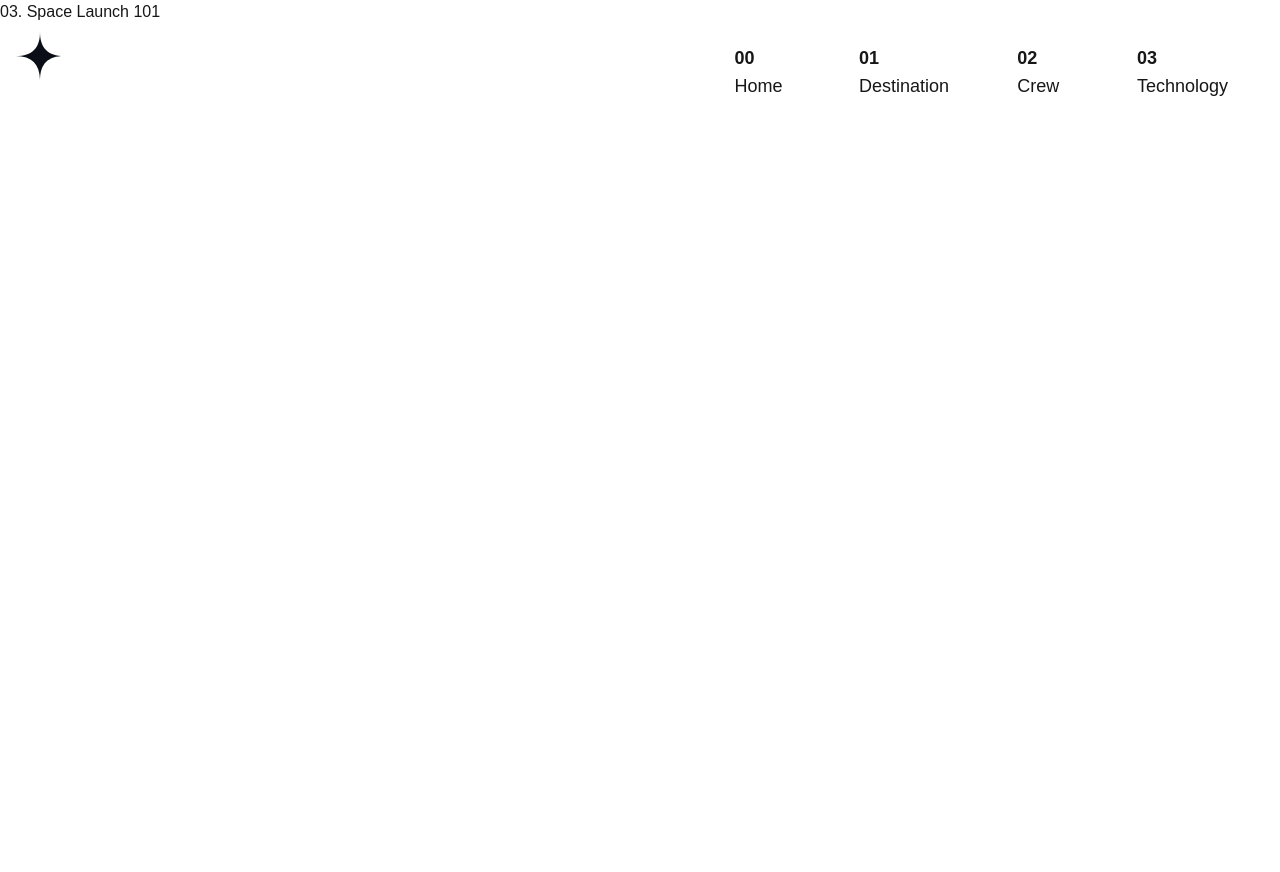
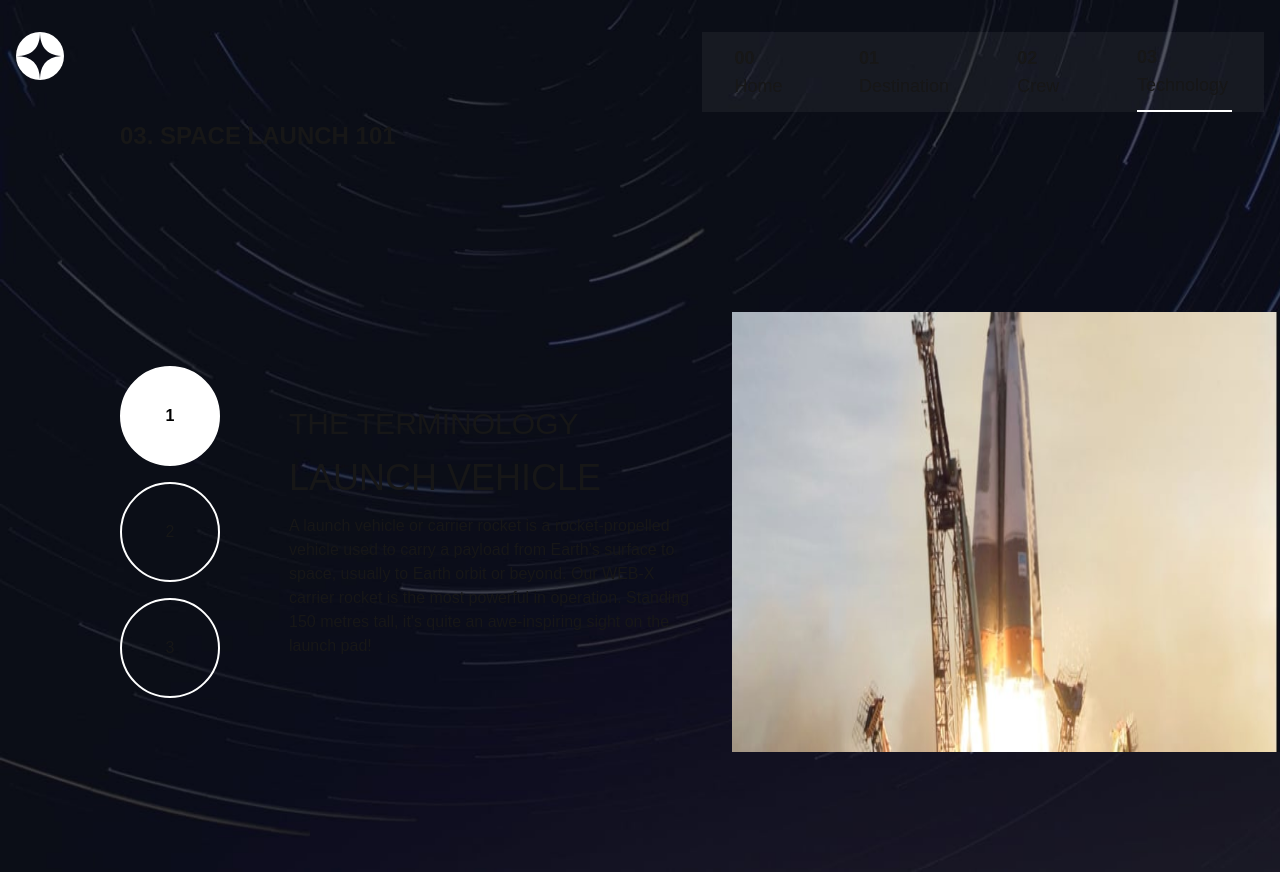
Before and after one commit to Perry-Cham/space-website-frontend-mentor, a Next.js app: page /technology in a window 1280 px wide. Before the commit the page ends 800 px from the top, so only its background shows below. Built offline with nearby package versions, Linux system fonts and the light colour scheme.

Commit message:
feat: finished technology page

```diff
--- a/app/components/navbar.tsx
+++ b/app/components/navbar.tsx
@@ -34,7 +34,7 @@ const DesktopNavigation = () => {
     <nav className="flex justify-end px-8 bg-[rgba(255,255,255,0.05)] w-full h-[10vh]">
       <ul className="flex justify-center items-center space-x-16">
         {destinations.map((dest) => (
-          <li key={dest.name} className={`text-lg h-full  py-4 flex justify-center items-center ${(usePathname() === ("/" + dest.name)) && "border-b-white border-2"}`}>
+          <li key={dest.name} className={`text-lg h-full  py-4 flex justify-center items-center ${(usePathname() === dest.url) && "border-white border-b-2"}`}>
             <a href={dest.url} className="h-fit cursor-pointer">
               <span  className="font-bold inline-block mr-2 ">{dest.position}</span>
               <span>{dest.name}</span>
--- a/app/crew/page.tsx
+++ b/app/crew/page.tsx
@@ -62,10 +62,10 @@ export default function () {
 
                 <nav>
                     <ul className="w-3xs flex justify-center items-center space-x-6 ">
-                        <li onClick={() => setMember("Douglas Hurley")} className="crew-btn"></li>
-                        <li onClick={() => setMember("Mark Shuttleworth")} className="crew-btn"></li>
-                        <li onClick={() => setMember("Victor Glover")} className="crew-btn"></li>
-                        <li onClick={() => setMember("Anousheh Ansari")} className="crew-btn"></li>
+                        <li onClick={() => setMember("Douglas Hurley")} className={`crew-btn ${member !== "Douglas Hurley" ? "bg-gray-700" : " bg-white"}`}></li>
+                        <li onClick={() => setMember("Mark Shuttleworth")} className={`crew-btn ${member !== "Mark Shuttleworth" ? "bg-gray-700" : " bg-white"}`}></li>
+                        <li onClick={() => setMember("Victor Glover")} className={`crew-btn ${member !== "Victor Glover" ? "bg-gray-700" : " bg-white"}`}></li>
+                        <li onClick={() => setMember("Anousheh Ansari")} className={`crew-btn ${member !== "Anousheh Ansari" ? "bg-gray-700" : " bg-white"}`}></li>
                     </ul>
                 </nav>
             </div>
--- a/app/destination/page.tsx
+++ b/app/destination/page.tsx
@@ -63,11 +63,11 @@ export default function () {
         <div className="grid grid-cols-[2fr_1fr]">
 
             <div className="items-center">
-                {data.map(d => (<img key={d.name} className={`${destination == d.name.toLowerCase() ? "block" : "hidden"}`} src={d.images.webp}/>))}
+                {data.map(d => (<img key={d.name} className={`${destination.toLowerCase() == d.name.toLowerCase() ? "block" : "hidden"}`} src={d.images.webp}/>))}
             </div>
 
             <div className="flex flex-col items-center">
-                <Navigation changeDestination={foo} />
+                <Navigation currentDest={destination} changeDestination={foo} />
                 {data.map((dest) => (<article key={dest.name} className={`${dest.name.toLowerCase() == destination.toLowerCase() ? "block" : "hidden"}`}>
                     <h2 className="text-8xl uppercase my-8">{dest.name}</h2>
                     <p>{dest.description}</p>
@@ -91,10 +91,10 @@ export default function () {
 
 
 
-function Navigation({changeDestination}:{changeDestination: (arg: string) => void}) {
+function Navigation({changeDestination, currentDest}:{changeDestination: (arg: string) => void, currentDest: string}) {
     return <nav className="w-full py-4">
         <ul className="flex space-x-4 items-center uppercase">
-            {data.map(dest => (<li key={dest.name} className="cursor-pointer" onClick={() => {
+            {data.map(dest => (<li key={dest.name} className={`cursor-pointer ${(currentDest.toLowerCase() === dest.name.toLowerCase()) && "border-white border-b-2"}`} onClick={() => {
                 console.log(changeDestination);
                 changeDestination(dest.name)
             }}>
--- a/app/globals.css
+++ b/app/globals.css
@@ -18,11 +18,20 @@
     --foreground: #ededed;
   }
 }
+.flex-center-col{
+  @apply flex flex-col justify-center items-center
+}
+
 .heading{
 @apply text-2xl font-bold uppercase mb-40
 }
 .crew-btn{
-  @apply w-4 h-4 rounded-full bg-white cursor-pointer
+  @apply w-4 h-4 rounded-full cursor-pointer
+}
+
+/* TECHNOLOGY NAVIGATION */
+.nav-btn{
+  @apply w-[100px] h-[100px] border-white border-2 rounded-full flex justify-center items-center cursor-pointer
 }
 body {
   background: var(--background);
--- a/app/page.tsx
+++ b/app/page.tsx
@@ -1,5 +1,6 @@
 import Image from "next/image";
 import Navbar from "./components/navbar";
+import Link from "next/link";
 
 export default function Home() {
   return (
@@ -16,7 +17,7 @@ export default function Home() {
         </p>
       </div>
 
-      <div className="justify-items-center"><button className="w-[12rem] h-[12rem] rounded-full block bg-white text-black font-bold text-xl">Explore</button></div>
+      <div className="justify-items-center"><Link href="/destination" className="w-[12rem] h-[12rem] rounded-full block bg-white text-black font-bold text-xl flex-center-col">Explore</Link></div>
     </section>
         </section>
 
--- a/app/technology/page.tsx
+++ b/app/technology/page.tsx
@@ -1,5 +1,62 @@
-export default function(){
-    return <section>
-        <h1>03. Space Launch 101</h1>
+"use client"
+import { useState } from "react"
+const data = [
+    {
+        "name": "Launch vehicle",
+        "images": {
+            "portrait": " /technology/image-launch-vehicle-portrait.jpg",
+            "landscape": " /technology/image-launch-vehicle-landscape.jpg"
+        },
+        "description": "A launch vehicle or carrier rocket is a rocket-propelled vehicle used to carry a payload from Earth's surface to space, usually to Earth orbit or beyond. Our WEB-X carrier rocket is the most powerful in operation. Standing 150 metres tall, it's quite an awe-inspiring sight on the launch pad!"
+    },
+    {
+        "name": "Spaceport",
+        "images": {
+            "portrait": " /technology/image-spaceport-portrait.jpg",
+            "landscape": " /technology/image-spaceport-landscape.jpg"
+        },
+        "description": "A spaceport or cosmodrome is a site for launching (or receiving) spacecraft, by analogy to the seaport for ships or airport for aircraft. Based in the famous Cape Canaveral, our spaceport is ideally situated to take advantage of the Earth’s rotation for launch."
+    },
+    {
+        "name": "Space capsule",
+        "images": {
+            "portrait": " /technology/image-space-capsule-portrait.jpg",
+            "landscape": " /technology/image-space-capsule-landscape.jpg"
+        },
+        "description": "A space capsule is an often-crewed spacecraft that uses a blunt-body reentry capsule to reenter the Earth's atmosphere without wings. Our capsule is where you'll spend your time during the flight. It includes a space gym, cinema, and plenty of other activities to keep you entertained."
+    }
+]
+
+export default function () {
+    const [stage, setStage] = useState("Launch Vehicle")
+    return <section className="py-[15vh] pl-[15vh] min-h-screen bg-cover bg-[url('/technology/background-technology-desktop.jpg')]">
+        <h1 className="heading">03. Space Launch 101</h1>
+
+        <div className="grid grid-cols-[1fr_3fr_4fr] gap-8 min-h-[55vh]">
+            <nav className="flex flex-col justify-center">
+                <ul className="flex flex-col justify-center space-y-4">
+                    <li onClick={() => setStage("launch vehicle")} className={`nav-btn ${stage.toLowerCase() == "launch vehicle" && "bg-white text-black font-bold"}`}>1</li>
+                    <li onClick={() => setStage("spaceport")} className={`nav-btn ${stage.toLowerCase() == "spaceport" && "bg-white text-black font-bold"}`}>2</li>
+                    <li onClick={() => setStage("space capsule")} className={`nav-btn ${stage.toLowerCase() == "space capsule" && "bg-white text-black font-bold"}`}>3</li>
+                </ul>
+            </nav>
+
+
+
+            <div className="flex flex-col justify-center">
+                <h2 className="text-3xl uppercase">The Terminology</h2>
+                {data.map(d => (<article className={`${stage.toLowerCase() === d.name.toLowerCase() ? "grid" : "hidden"}`}>
+                    <div >
+                        <h3 className="text-4xl uppercase my-4">{d.name}</h3>
+                        <p>{d.description}</p>
+                    </div>
+                </article>))}
+            </div>
+
+
+            <div>
+                <img className="h-full" src={data.find(i => i.name.toLowerCase() === stage.toLowerCase())?.images.landscape.trim()} />
+            </div>
+        </div>
     </section>
 }
```
